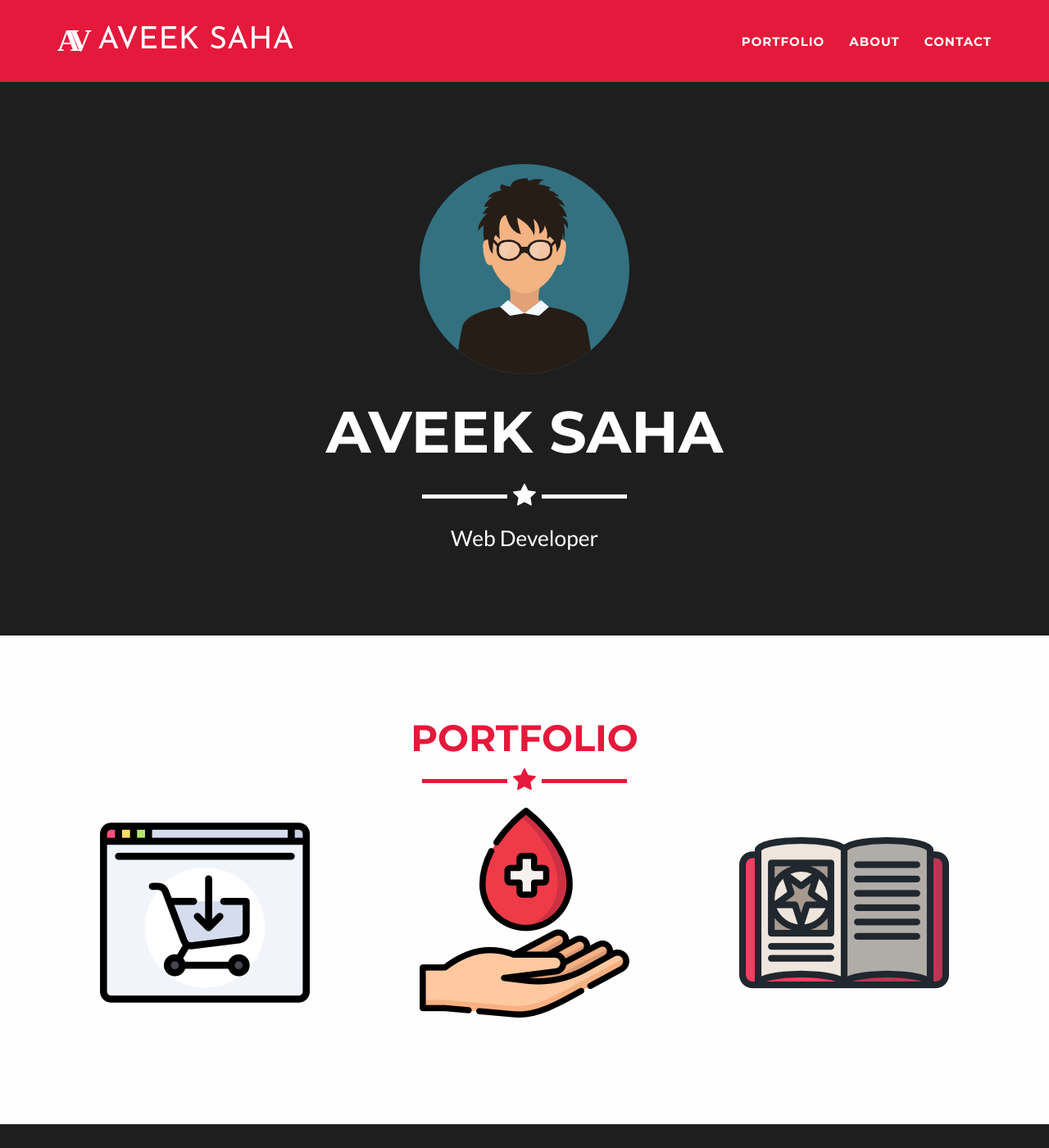
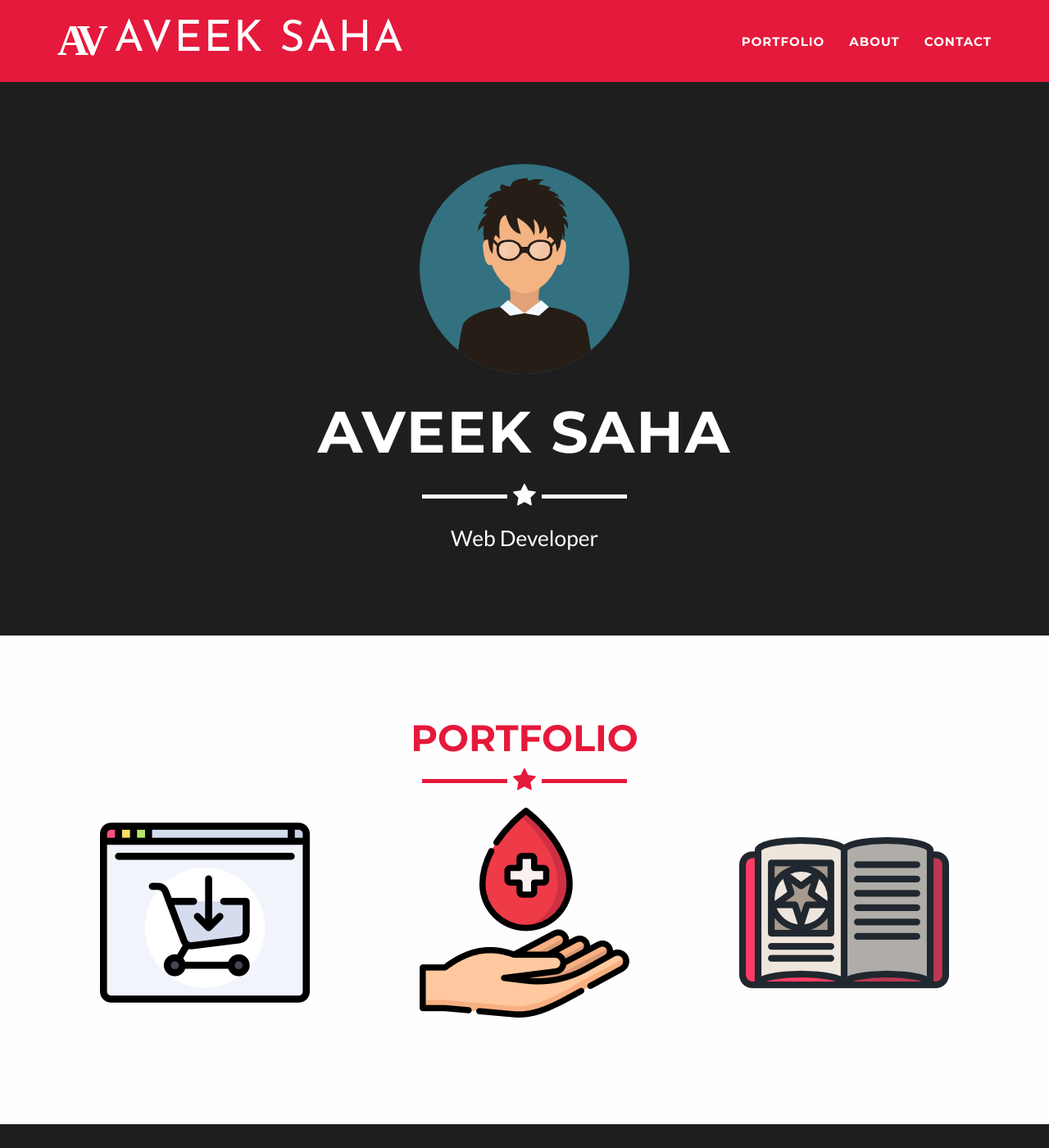
Before and after one commit to Aveek-Saha/Aveek-Saha.github.io, a Jekyll site: the page built from index.html, in a window 1280 px wide and 1400 px high. Shown: the whole window at 82% size. Built offline with Jekyll 4.4.1, drawn with Linux system fonts in a browser that asks for light colours; some web fonts are replaced.

Commit message:
Update main.css

```diff
--- a/_includes/css/main.css
+++ b/_includes/css/main.css
@@ -134,7 +134,7 @@ header .intro-text .skills {
     }
 
     .navbar-fixed-top .navbar-brand {
-        font-size: 2.5em;
+        font-size: 3.5em;
         -webkit-transition: all .3s;
         -moz-transition: all .3s;
         transition: all .3s;
@@ -183,9 +183,9 @@ header .intro-text .skills {
 }
 
 .name{
-    letter-spacing: 2x;
+    letter-spacing: 2px;
     font-family: Josefin Sans, cursive;
-    font-size: 30px;
+    font-size: 3em;
     font-weight: 400;
 }
 
```
